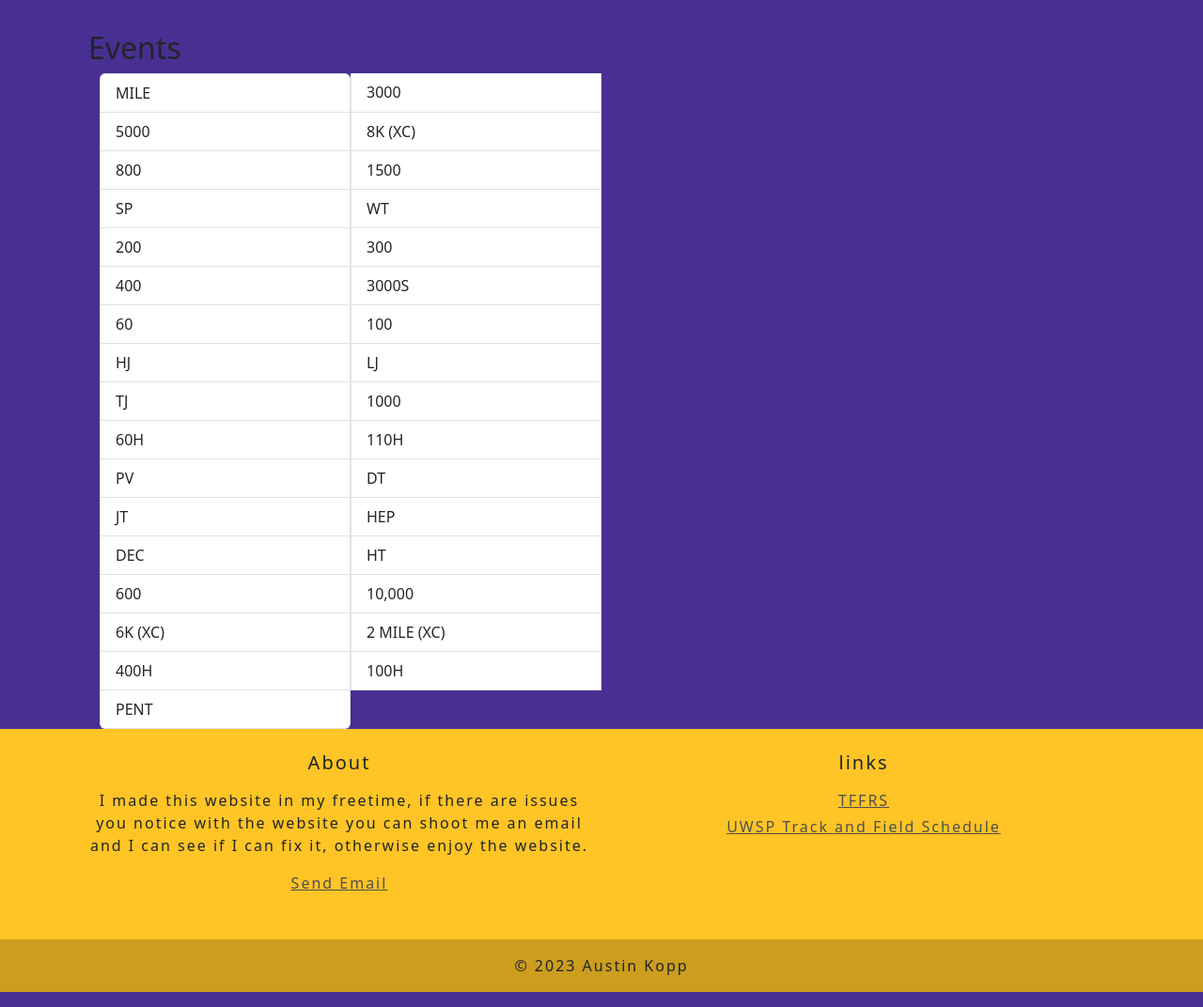
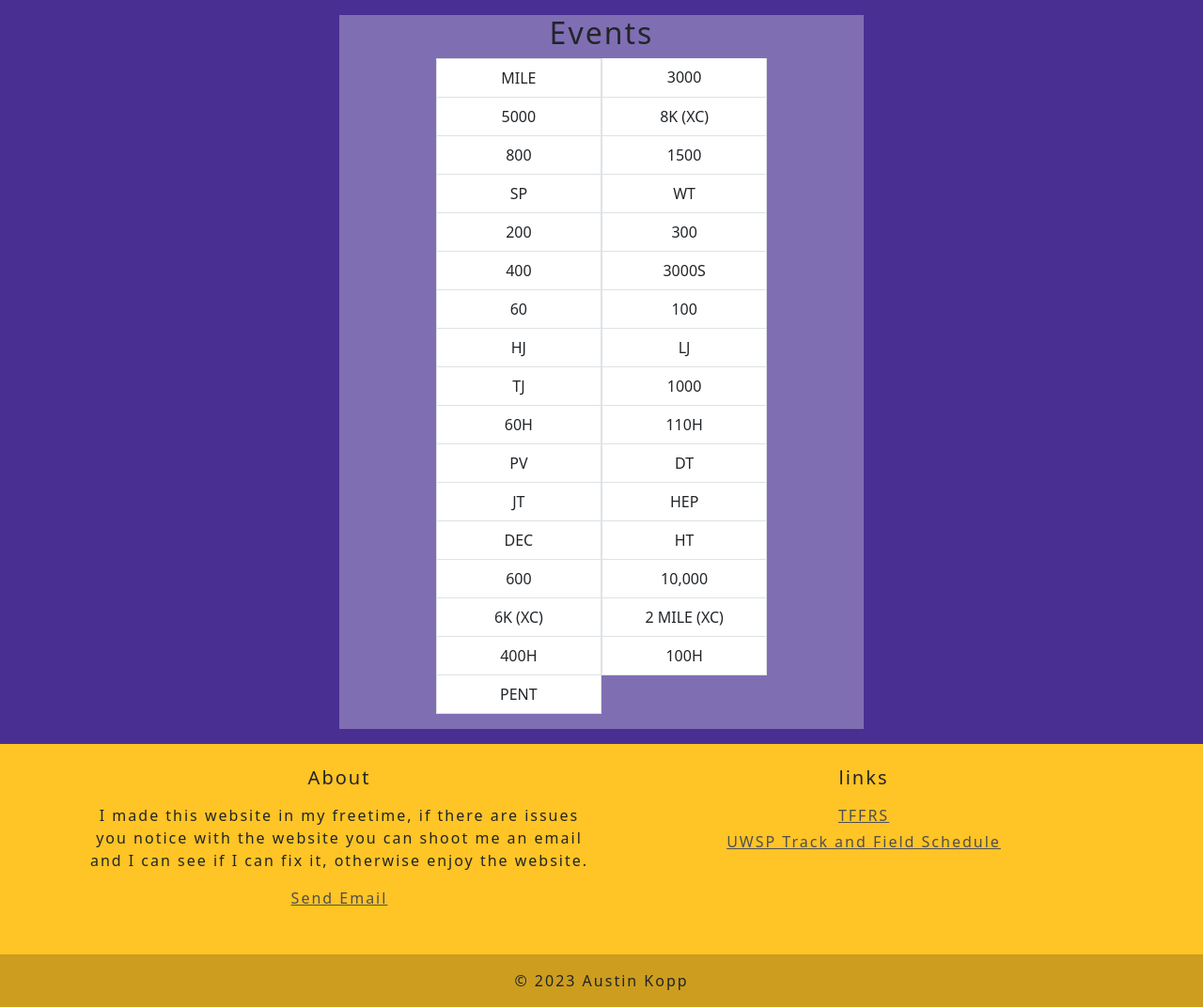
Before and after one commit to koppperqu/BetterTfrrsWebsite, a Django app: page /prs/events/ in a window 1280 px wide. Shown: the part 56-1128 px from the top of the page at 94% size. Run offline with Django 4.2, Linux system fonts and the light colour scheme; data comes from the database, SQL or seed files in the repository; parts of the project's set-up code (start-up, migrations or seed data) failed here and were passed over.

Commit message:
Styled the website

```diff
--- a/bettertffrs/bettertffrs/static/css/style.css
+++ b/bettertffrs/bettertffrs/static/css/style.css
@@ -8,7 +8,7 @@ nav{
 #navbar{
 	letter-spacing: 2px;
 }
-#recentprs{
+#recentprs,#events{
 	text-align:center;
 	background-color: rgba(255, 255, 255, 0.3);
 }
@@ -18,7 +18,7 @@ nav{
 	border-color: #d89d00;
 	letter-spacing: 1px;
 }
-#recentprs h3{
+#recentprs h3, #events h2{
 	letter-spacing: 2px;
 }
 footer{
--- a/bettertffrs/prs/templates/prs/events.html
+++ b/bettertffrs/prs/templates/prs/events.html
@@ -1,18 +1,19 @@
 {% extends "base.html" %}
 {% block content %}
-<div class="container"><h3 class="py-3 mb-0">
-        <h2>Events</h2>
+<div class = "container my-3 w-50 pb-3" id = "events">
+	<div class="container w-75">
+	<h2>Events</h2>
     <div class="container">
-            <div class="col-6">
                 <!-- method 1 - sizing classes -->
                 <div class="list-group d-flex flex-row flex-wrap">
                     {%for each in data%}
-                    <a href="/prs/events/{{each.event_id}}" class="list-group-item w-50 list-group-item-action">
-                    {{each}}
-                    </a>
+						<a href="/prs/events/{{each.event_id}}" class="list-group-item w-50 list-group-item-action rounded-0">
+						{{each}}
+						</a>
                     {% endfor %}
-                </div>
             </div>
         </div>
+	</div>
+</div>
 </div>
 {% endblock %}
--- a/bettertffrs/prs/templates/prs/index.html
+++ b/bettertffrs/prs/templates/prs/index.html
@@ -2,4 +2,5 @@
 {% block content %}
 <div class = "container my-3" id = "recentprs">
 {% include "prs/recentPRs.html"%}
+</div>
 {% endblock %}
```
Also changed, not shown: bettertffrs/prs/templates/prs/event.html (+6 -6 lines).
